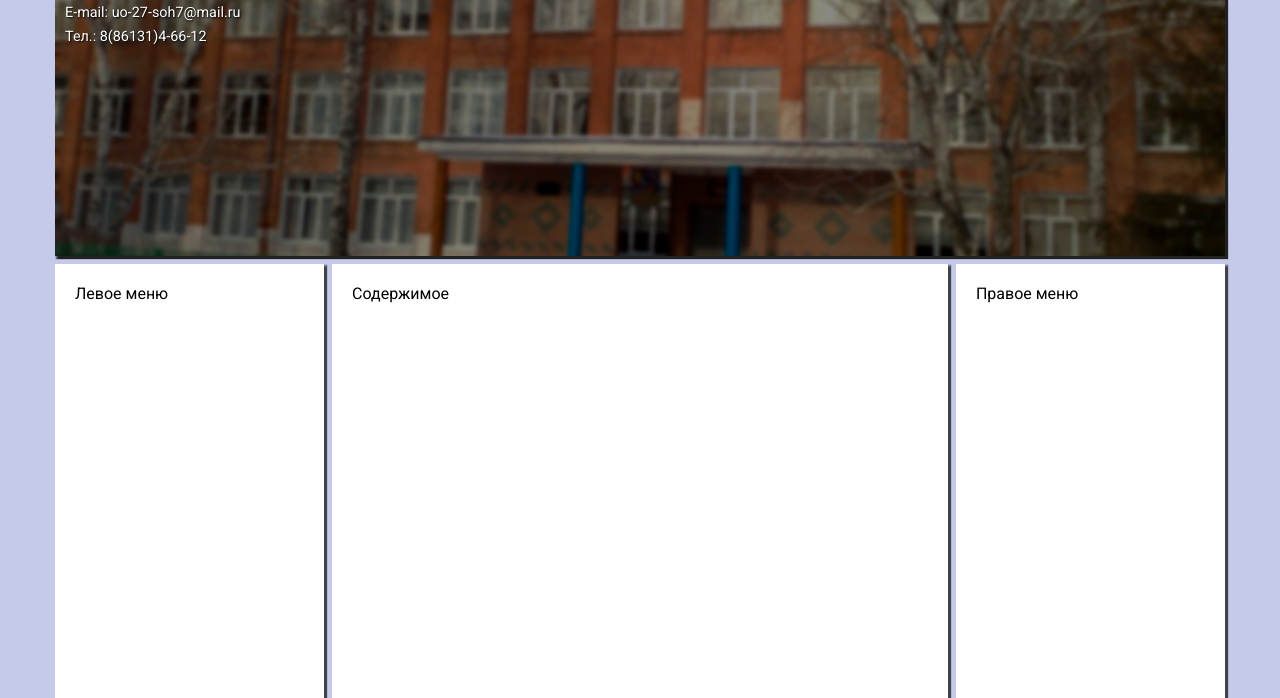
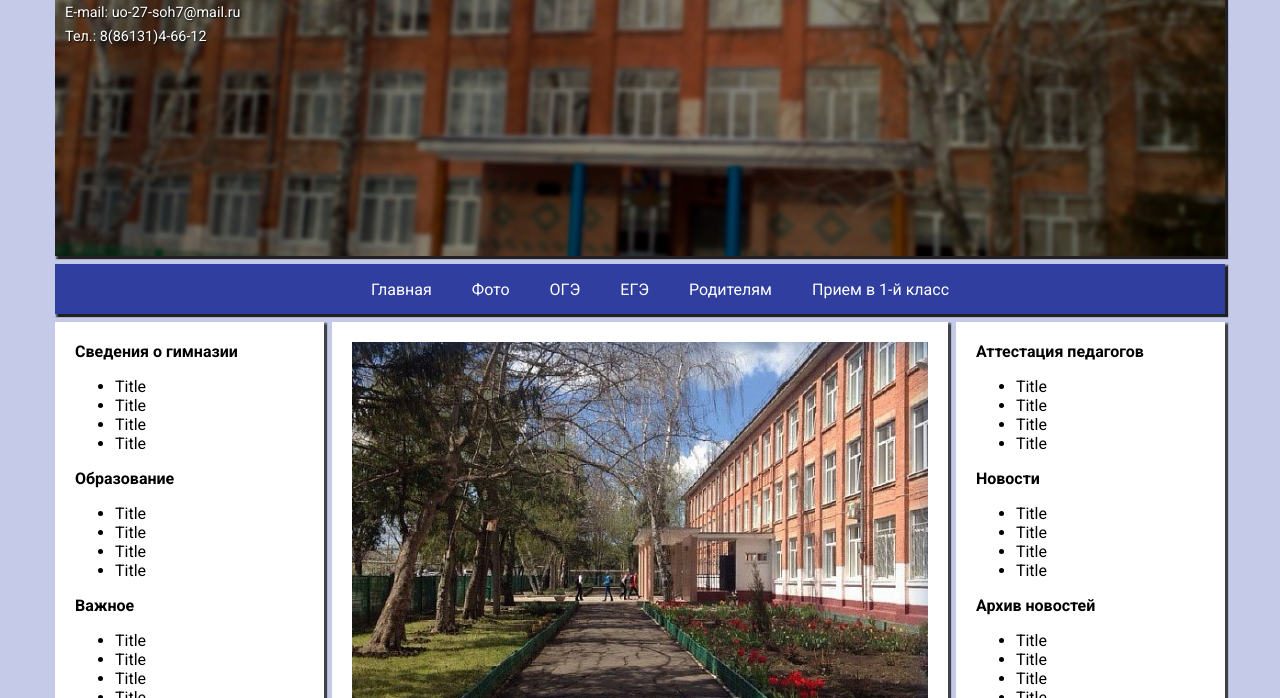
Before and after one commit to morphIsmail/gimnaz7.krim, a plain HTML site: page index.html in a window 1280 px wide. Shown: the part 102-800 px from the top of the page. Drawn offline with Linux system fonts and the light colour scheme.

Commit message:
Меню сверху

```diff
--- a/css/_media.scss
+++ b/css/_media.scss
@@ -2,8 +2,9 @@
    .container {
       grid-template-columns: auto;
       grid-template-areas: "header"
+                           "menu"
                            "left-sidebar"
-                           "content "
+                           "content"
                            "right-sidabar"
                            "footer";
    }
--- a/css/main.scss
+++ b/css/main.scss
@@ -16,6 +16,10 @@ body {
    font-size: 16px;
    background-color: $divider-color;
 }
+h1,h2,h3,h4,h5,h6 {
+   padding: 0;
+   margin: 0;
+}
 .container {
    //Главный контейнер сайта
    display: grid;
@@ -23,6 +27,7 @@ body {
    grid-template-columns: 23% auto 23%;//270px 630px 270px
    grid-template-rows: auto;
    grid-template-areas: "header header header"
+                        "menu menu menu"
                         "left-sidebar content right-sidabar"
                         "footer footer footer";
    max-width: 1170px;
@@ -54,8 +59,36 @@ body {
          margin-bottom: 0.5em;
       }
    }
+}
+.menu-area {
+   grid-area: menu;
+   box-shadow: 0.13em 0.13em 0.08em 0.08em $primary-text-color;
+   font-size: 1em;
+   .menu {
+      display: flex;
+      justify-content: center;
+      align-items: center;
+      background-color: $primary-color-dark;
+      height: 50px;
+      margin: 0;
+      list-style: none;
+      &-item {
+         a {
+            display: flex;
+            height: 50px;
+            padding: 0 20px;
+            align-items: center;
+            color: $primary-color-text;
+            text-decoration: none;
+            transition: 0.2s;
+            &:hover {
+               background-color: $accent-color;
+            }
+         }
+      }
+   }
+}
 
-}
 .left-sidebar {
    //Левое меню
    grid-area: left-sidebar;
@@ -72,6 +105,9 @@ body {
    padding: 2rem;
    min-height: 400px;
    box-shadow: 0.13em 0.13em 0.08em 0.08em rgba($primary-text-color, 0.8);
+   img {
+      width: 100%;
+   }
 }
 .right-sidabar {
    //Правое меню
--- a/index.html
+++ b/index.html
@@ -1,5 +1,6 @@
 <!DOCTYPE html>
 <html lang="ru">
+
 <head>
    <meta charset="UTF-8">
    <meta name="viewport" content="width=device-width, initial-scale=1.0">
@@ -13,27 +14,91 @@
    <script src="js/main.js"></script>
    <title>Гимназия 7 г. Крымск</title>
 </head>
+
 <body>
    <div class="container">
       <header class="header">
          <div>
             <h1>МБОУ Гимназия №7</h1>
-            <span>Муниципальное бюджетное общеобразовательное учреждение гимназия №7 имени Героя Советского Союза Ермолаева Василия Антоновича города Крымска муниципального образования Крымский район.</span>
+            <span>Муниципальное бюджетное общеобразовательное учреждение гимназия №7 имени Героя Советского Союза
+               Ермолаева Василия Антоновича города Крымска муниципального образования Крымский район.</span>
             <span>E-mail: uo-27-soh7@mail.ru</span>
             <span>Тел.: 8(86131)4-66-12</span>
          </div>
       </header>
       <!-- /.header -->
+      <nav class="menu-area">
+         <ul class="menu">
+            <li class="menu-item"><a href="#">Главная</a></li>
+            <li class="menu-item"><a href="#">Фото</a></li>
+            <li class="menu-item"><a href="#">ОГЭ</a></li>
+            <li class="menu-item"><a href="#">ЕГЭ</a></li>
+            <li class="menu-item"><a href="#">Родителям</a></li>
+            <li class="menu-item"><a href="#">Прием в 1-й класс</a></li>
+         </ul>
+      </nav>
       <aside class="left-sidebar">
-         Левое меню
+         <div class="info-about-us">
+            <h4>Сведения о гимназии</h4>
+            <ul>
+               <li>Title</li>
+               <li>Title</li>
+               <li>Title</li>
+               <li>Title</li>
+            </ul>
+         </div>
+         <div class="education">
+            <h4>Образование</h4>
+            <ul>
+               <li>Title</li>
+               <li>Title</li>
+               <li>Title</li>
+               <li>Title</li>
+            </ul>
+         </div>
+         <div class="important">
+            <h4>Важное</h4>
+            <ul>
+               <li>Title</li>
+               <li>Title</li>
+               <li>Title</li>
+               <li>Title</li>
+            </ul>
+         </div>
       </aside>
       <!-- /.left-sidebar -->
       <main class="content">
-         Содержимое
+         <img src="img/gimnaz7.jpg" alt="">
       </main>
       <!-- /.content -->
       <aside class="right-sidabar">
-         Правое меню
+         <div class="certification-teachers">
+            <h4>Аттестация педагогов</h4>
+            <ul>
+               <li>Title</li>
+               <li>Title</li>
+               <li>Title</li>
+               <li>Title</li>
+            </ul>
+         </div>
+         <div class="news">
+            <h4>Новости</h4>
+            <ul>
+               <li>Title</li>
+               <li>Title</li>
+               <li>Title</li>
+               <li>Title</li>
+            </ul>
+         </div>
+         <div class="news-list">
+            <h4>Архив новостей</h4>
+            <ul>
+               <li>Title</li>
+               <li>Title</li>
+               <li>Title</li>
+               <li>Title</li>
+            </ul>
+         </div>
       </aside>
       <!-- /.right-sidabar -->
       <footer class="footer">
@@ -42,4 +107,5 @@
       <!-- /.footer -->
    </div>
 </body>
+
 </html>
```
Also changed, not shown: css/main.css, img/gimnaz7.jpg (added), 1 other file.
